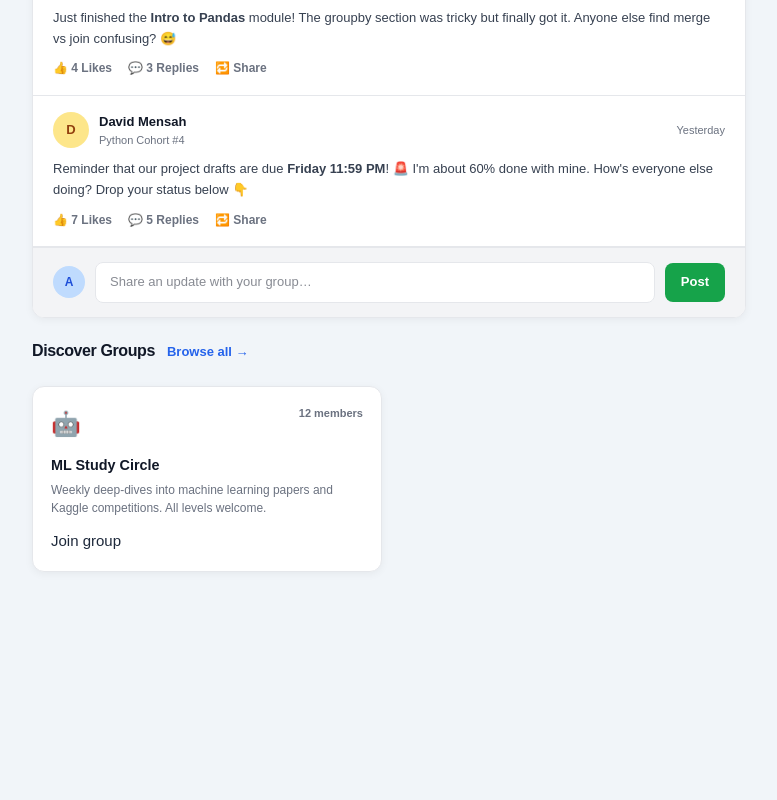
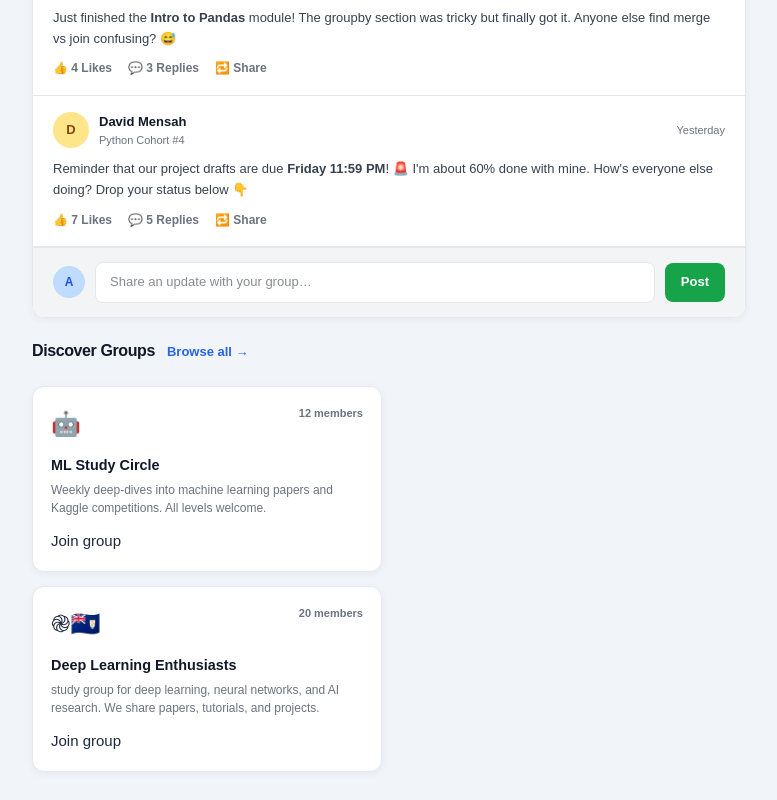
Before and after one commit to PeachyDevs/Educonnect, a React (Vite) app: page /groups in a window 1280 px wide. Shown: the part 626-1426 px from the top of the page, without its empty margins (246-1023 px from the left). Before the commit the page ends 1226 px from the top, so only its background shows below. Built offline with nearby package versions, Linux system fonts and the light colour scheme.

Commit message:
feat(groups): replace "Join group" footer with button and add new group card fix(learning): update certification status styling for better visibility

```diff
--- a/src/pages/Groups.jsx
+++ b/src/pages/Groups.jsx
@@ -169,7 +169,21 @@ export default function Groups() {
                   Weekly deep-dives into machine learning papers and Kaggle
                   competitions. All levels welcome.
                 </p>
-                <div className="disc-footer">Join group</div>
+                <button className="disc-footer">Join group</button>
+              </div>
+            </div>
+            <div className="discover-grid">
+              <div className="disc-card">
+                <div className="disc-card-top">
+                  <span className="disc-emoji">֎🇦🇮</span>
+                  <span className="disc-size">20 members</span>
+                </div>
+                <p className="disc-name">Deep Learning Enthusiasts</p>
+                <p className="disc-desc">
+                  study group for deep learning, neural networks, and AI
+                  research. We share papers, tutorials, and projects.
+                </p>
+                <button className="disc-footer">Join group</button>
               </div>
             </div>
           </section>
--- a/src/pages/Learning.jsx
+++ b/src/pages/Learning.jsx
@@ -289,7 +289,7 @@ export default function Learning() {
             <div className="cert-icon yellow large">🎯</div>
             <div>
               <p className="cert-name">Data Analysis</p>
-              <p className="cert-status">In progress · 37%</p>
+              <p className="cert-status yellow">In progress · 37%</p>
             </div>
           </div>
           <div className="cert-item">
```
